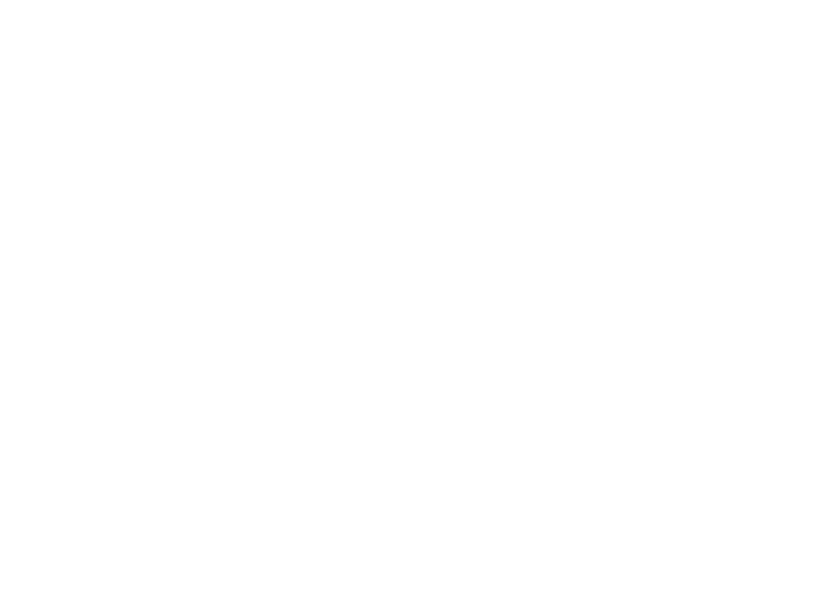
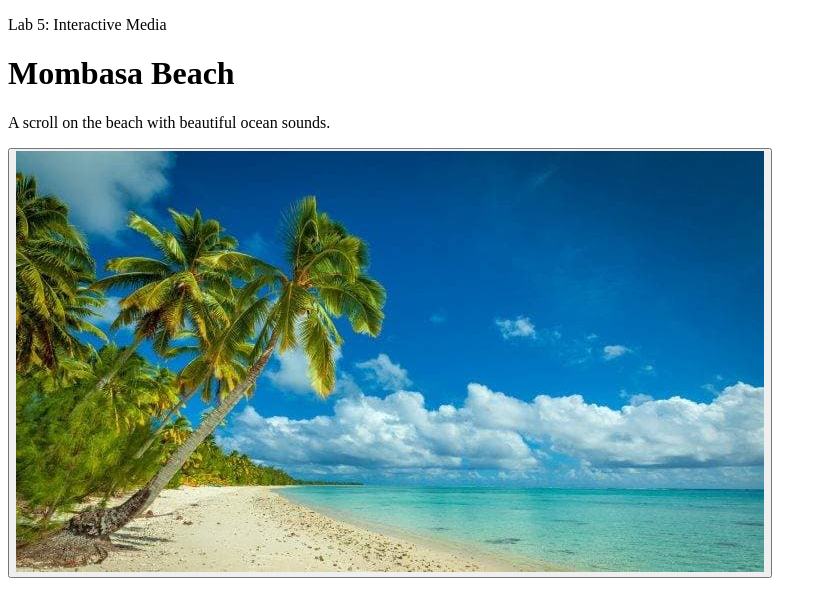
Before and after one commit to Timothy-06-26/Lab-5, a plain HTML site: page index.html in a window 1280 px wide. Shown: the whole page, without its empty margins (0-827 px from the left). Drawn offline with Linux system fonts and the light colour scheme.

Commit message:
html for button

```diff
--- a/index.html
+++ b/index.html
@@ -4,10 +4,20 @@
     <meta charset="UTF-8">
     <meta name="viewport" content="width=device-width, initial-scale=1.0">
     <link rel="stylesheet" href="styles.css">
-    <title>Document</title>
+    <title>Mombasa Beach</title>
 </head>
 <body>
+    <p class="Music_sound"> Lab 5: Interactive Media </p>
+    <h1> Mombasa Beach</h1>
+    <p> A scroll on the beach with beautiful ocean sounds. </p>
 
+    <button class="picture_border" id="beach_pic" type="button" aria-label="Click or press to create a ripple effect.">
+        <span class="photo-view">
+
+            <img id="beach_photo" src="images/diani.jpg" alt="beach">
+        </span>
+        <span class ="dusk_overlay" aria-hidden="true"></span>
+    </button>
 
 
 
```
